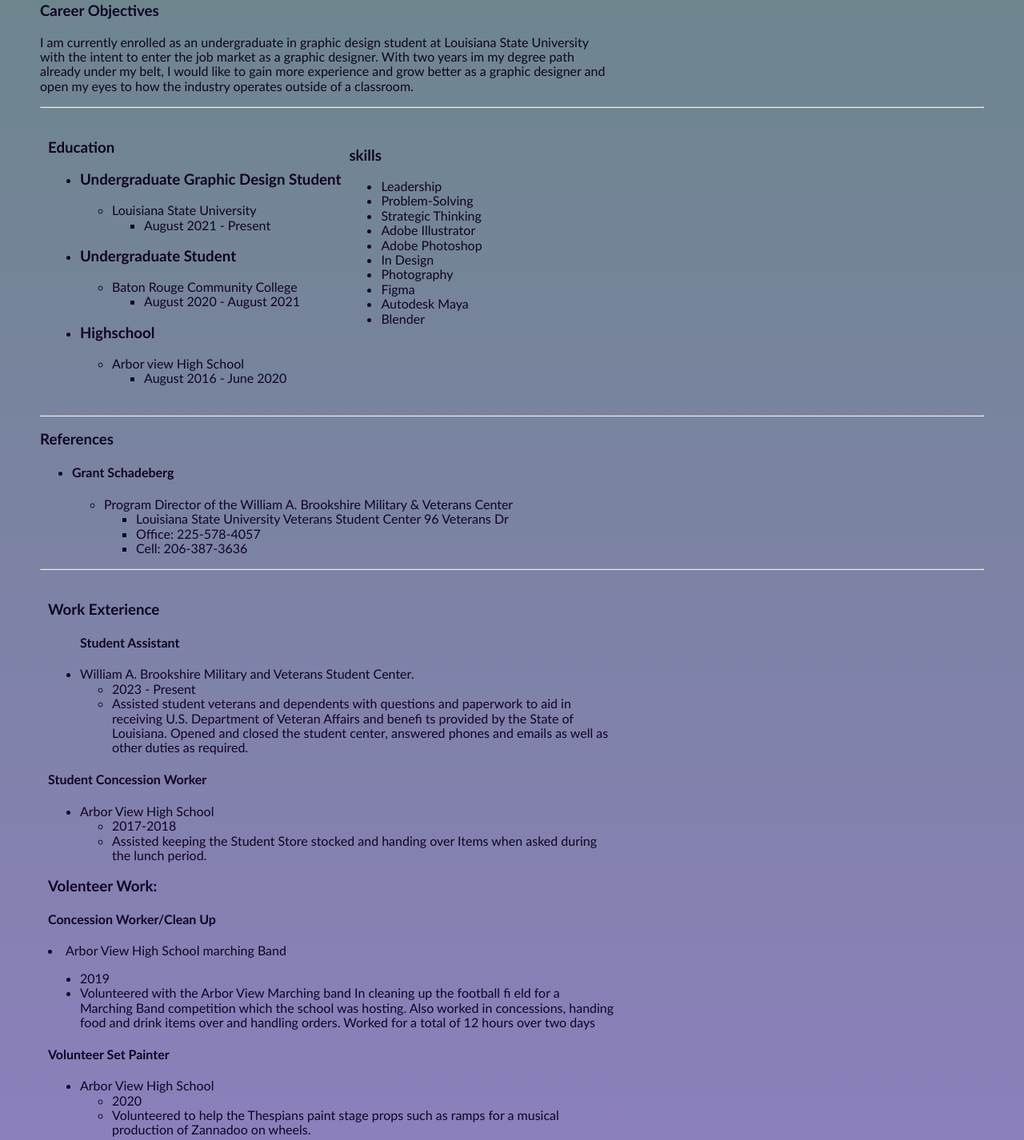
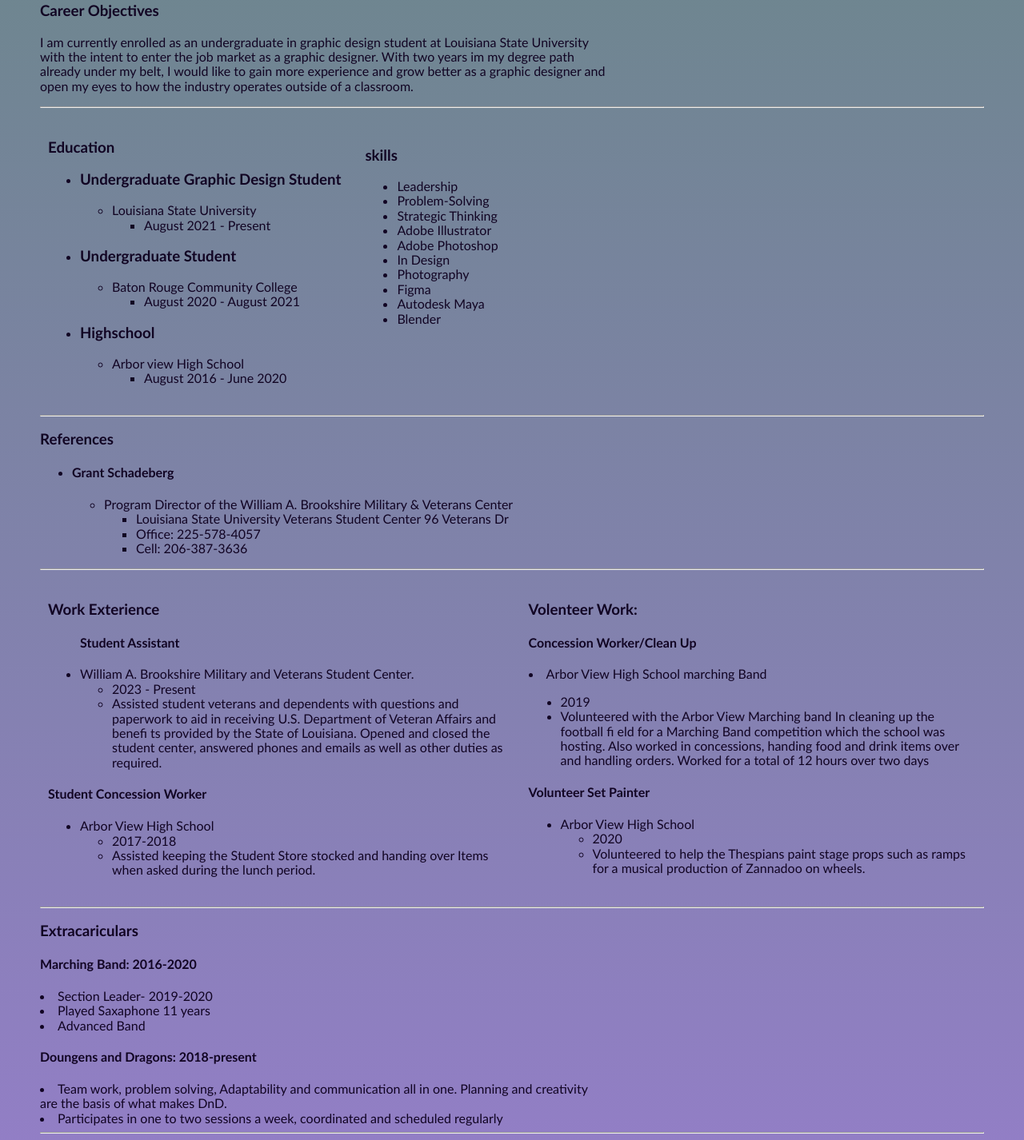
Before and after one commit to Hannah-Mills/Resume_Mills, a plain HTML site: page index.html in a window 1280 px wide. Shown: the part 444-1870 px from the top of the page at 80% size. Drawn offline with Linux system fonts and the light colour scheme.

Commit message:
fixing gap

```diff
--- a/css/main.css
+++ b/css/main.css
@@ -23,6 +23,7 @@ header {
         flex-direction: row;
         padding: 10px;
         margin: 10px 0 10px 0;
+        gap: 20px;
 }
 .Skills {
     padding: 10px;
@@ -32,7 +33,8 @@ header {
        flex-direction: row;
        padding: 10px;
        margin: 10px 0 10px 0;
-       width: 60%;
+
+       gap: 20px;
 }
 .Objectives {
     width: 60%;
--- a/index.html
+++ b/index.html
@@ -186,7 +186,9 @@
             <li>Assisted keeping the Student Store stocked and handing over Items when asked during the lunch period.</li>
           </ul>
         </ul>
-        <div class="Volenteer">
+
+      </div>
+      <div class="Volenteer">
           <h3>Volenteer Work:</h3>
           <h4>Concession Worker/Clean Up</h4>
           <li>Arbor View High School marching Band</li>
@@ -204,7 +206,6 @@
             </ul>
           </ul>
         </div>
-      </div>
     </div>
     <hr>
     <div class="Extracariculars">
```
